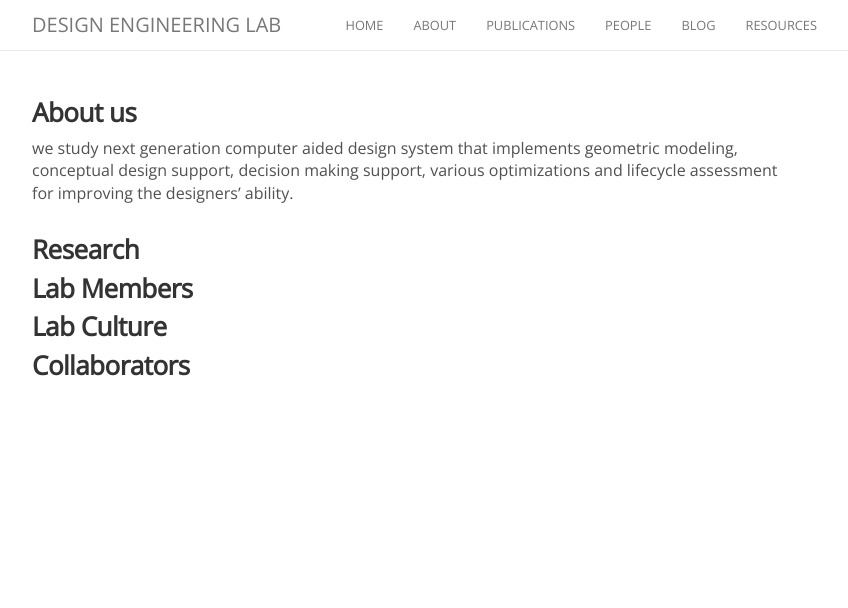
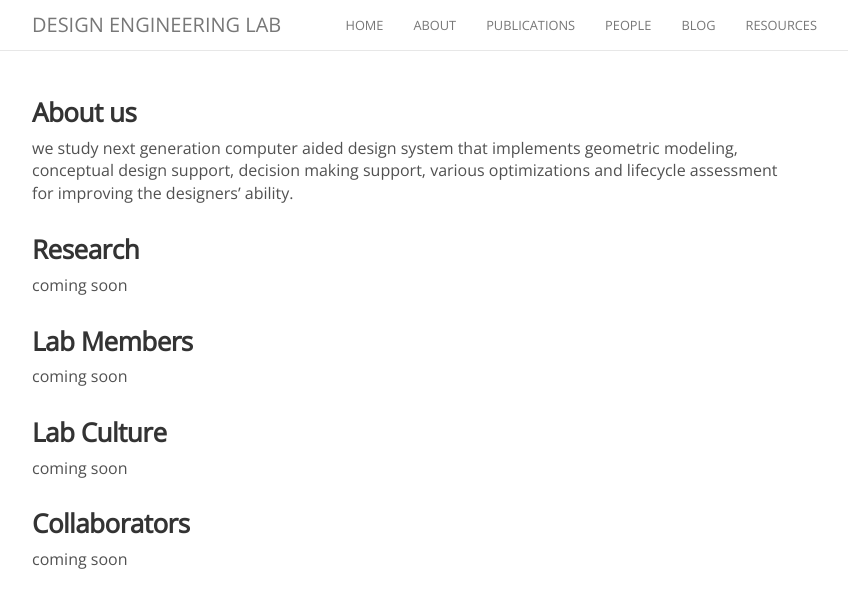
Before and after one commit to TTI-DEL/Lab, a Jekyll site: the page built from about.md, in a window 1280 px wide. Shown: the top 608 px of the page, without its empty margins (223-1071 px from the left). Built offline with Jekyll 4.4.1, drawn with Linux system fonts in a browser that asks for light colours; nearby versions of some CDN libraries; comment, search, counter and statistics services are not loaded.

Commit message:
coming soon

```diff
--- a/about.md
+++ b/about.md
@@ -9,19 +9,19 @@ we study next generation computer aided design system that implements geometric
 
 ### Research
 
-
+coming soon
 
 ### Lab Members
 
-
+coming soon
 
 ### Lab Culture
 
-
+coming soon
 
 ### Collaborators
 
-
+coming soon
 
 <!--
 ### Research
```
Also changed, not shown: blog.md (+4 -0 lines), people.md (+4 -0 lines), publications.md (+5 -0 lines).
